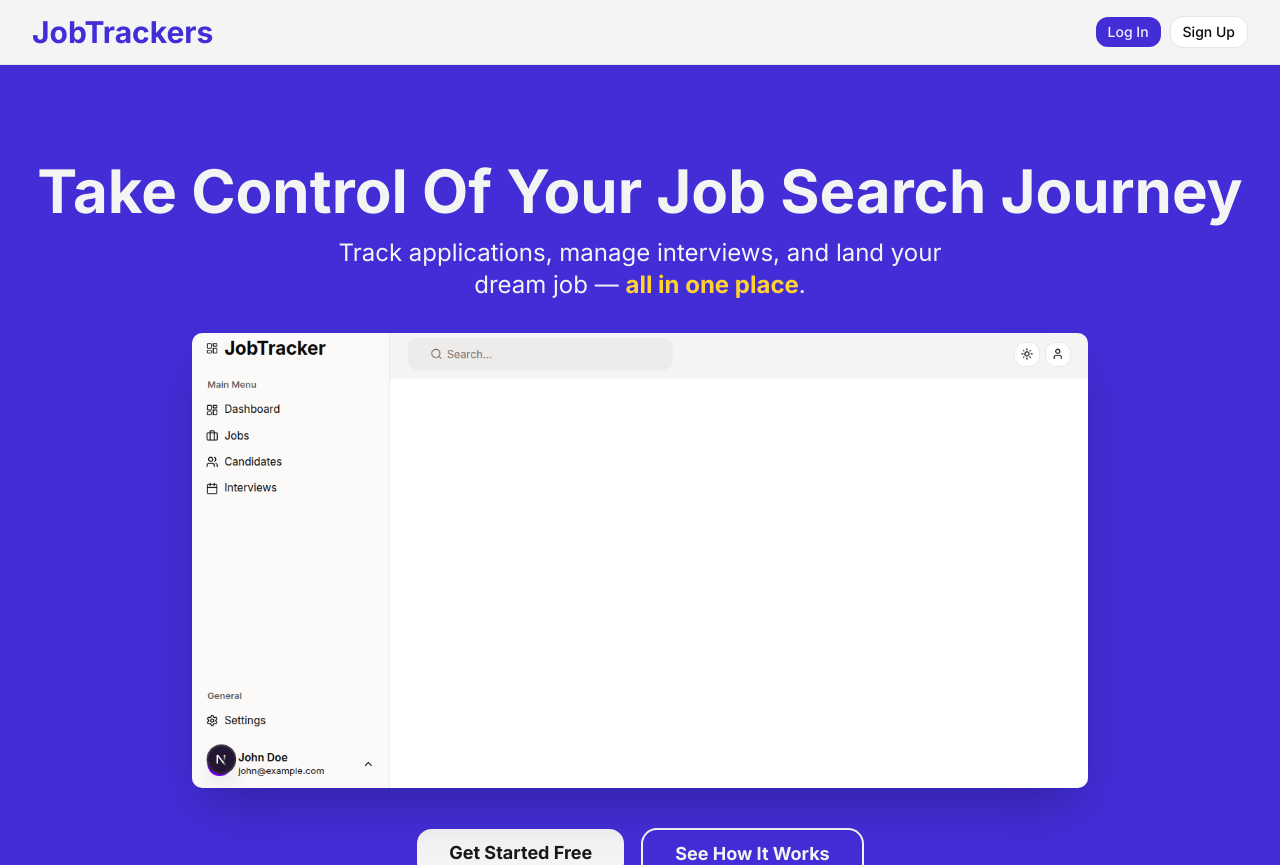
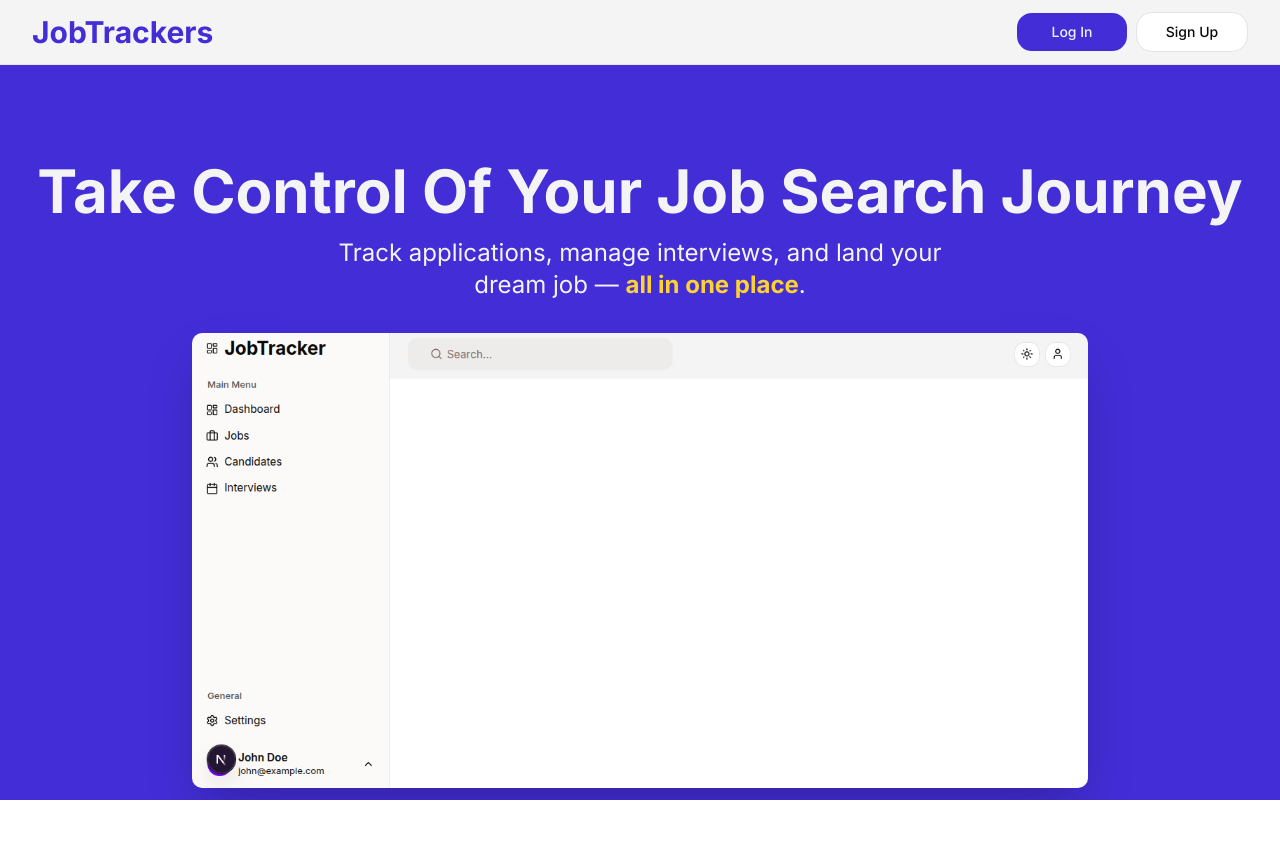
Before and after one commit to taleex/SP_JobTracker, a Next.js app: page / in a window 1280 px wide. After the commit the page ends 800 px from the top, so only its background shows below. Built offline with nearby package versions, Linux system fonts and the light colour scheme.

Commit message:
layout changes

```diff
--- a/src/app/(root)/(auth)/register/page.tsx
+++ /dev/null
@@ -1,3 +0,0 @@
-export default function Register() {
-  return <div></div>;
-}
--- /dev/null
+++ b/src/app/(root)/(auth)/signup/page.tsx
@@ -0,0 +1,3 @@
+export default function SignUp() {
+  return <div></div>;
+}
--- a/src/app/(root)/(marketing)/layout.tsx
+++ b/src/app/(root)/(marketing)/layout.tsx
@@ -6,9 +6,9 @@ export default function HomeLayout({
   children: React.ReactNode;
 }) {
   return (
-    <main className="h-screen">
+    <main className="h-screen flex flex-col">
       <NavBarMarketing />
-      <div className="w-full h-full overflow-y-auto">{children}</div>
+      <div className="w-full flex-1 overflow-y-auto">{children}</div>
     </main>
   );
 }
--- a/src/app/globals.css
+++ b/src/app/globals.css
@@ -161,6 +161,10 @@
   @apply flex items-center gap-2;
 }
 
+.nav-bar-marketing-buttons {
+  @apply h-10 w-28 rounded-3xl;
+}
+
 /* --- Hero Section --- */
 .hero-section {
   @apply flex flex-col w-full gap-2 items-center min-h-[70dvh] p-8 bg-primary;
--- a/src/components/auth/authRightContainer/auth-form-fields.tsx
+++ b/src/components/auth/authRightContainer/auth-form-fields.tsx
@@ -26,20 +26,16 @@ export function AuthForm() {
 
         {/* Checkbox - Remember me */}
         <FieldGroup className="mx-auto w-56">
-          <Field orientation="horizontal" data-invalid>
+          <Field orientation="horizontal">
             <Checkbox
               id="terms-checkbox-invalid"
               name="terms-checkbox-invalid"
-              aria-invalid
             />
             <FieldLabel htmlFor="terms-checkbox-invalid">
-              Accept terms and conditions
+              remember me?
             </FieldLabel>
           </Field>
         </FieldGroup>
-        <FieldDescription>
-          We&apos;ll send updates to this address.
-        </FieldDescription>
       </Field>
 
       <Field orientation="horizontal">
--- a/src/components/marketing/hero-section/hero-section.tsx
+++ b/src/components/marketing/hero-section/hero-section.tsx
@@ -23,7 +23,7 @@ export default function HeroSection() {
           />
         </div>
         <div className="hero-buttons">
-          <Link href="/register/">
+          <Link href="/singup">
             <Button
               className={cn("hero-button-getstarted")}
               variant="secondary"
--- a/src/components/marketing/nav-bar-marketing.tsx
+++ b/src/components/marketing/nav-bar-marketing.tsx
@@ -1,12 +1,20 @@
+import { cn } from "@/lib/utils";
 import { Button } from "../ui/button";
+import Link from "next/link";
 
 export default function NavBarMarketing() {
   return (
     <nav className="nav-bar-marketing">
       <h1 className="nav-bar-marketing-logo">JobTrackers</h1>
       <div className="nav-bar-marketing-buttons-group ">
-        <Button>Log In</Button>
-        <Button variant="outline">Sign Up</Button>
+        <Link href="/login">
+          <Button className={cn("nav-bar-marketing-buttons")}>Log In</Button>
+        </Link>
+        <Link href="/signup">
+          <Button className={cn("nav-bar-marketing-buttons")} variant="outline">
+            Sign Up
+          </Button>
+        </Link>
       </div>
     </nav>
   );
```
